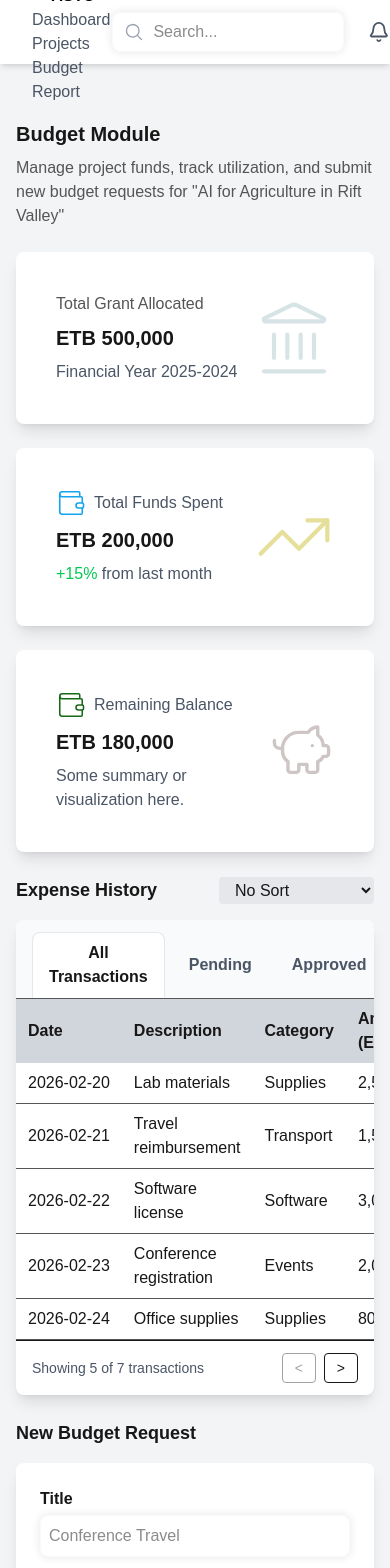
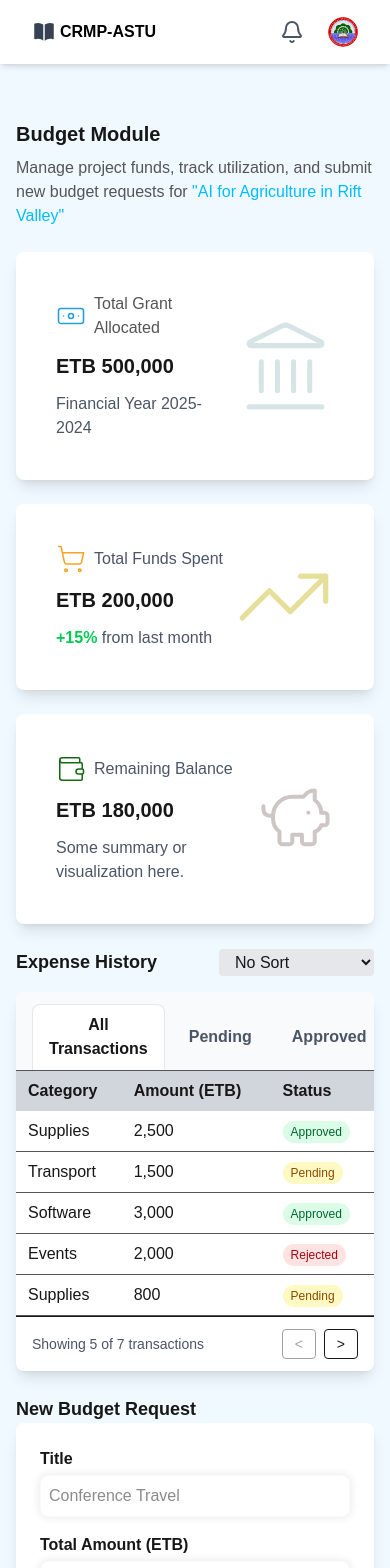
Before and after one commit to BunaCore/CRMP-Frontend, a Next.js app: page /submission in a window 390 px wide. Shown: the top 1568 px of the page. Built offline with nearby package versions, Linux system fonts and the light colour scheme.

Commit message:
frontend:budgetform

```diff
--- a/components/nav-budget.tsx
+++ b/components/nav-budget.tsx
@@ -13,43 +13,52 @@ export default function NavSubmission() {
        <nav className="fixed flex items-center justify-between py-3 px-8 top-0 w-full h-16 bg-white shadow-md">
 
 
-            <ul className="sm:flex gap-5 text-sm text-gray-700 cursor-pointer">
+            <ul className="flex gap-5 text-sm text-gray-700 cursor-pointer">
 
+                {/* Always visible */}
                 <li className="flex items-center gap-1">
                   <BookOpenIcon className="h-6 w-6 text-gray-700" />
                   <span className="text-black font-bold text-base">CRMP-ASTU</span>
                 </li>
-              <li className="text-gray-600 text-base">Dashboard</li>
-              <li className="text-gray-600 text-base">Projects</li>
-              <li className="text-gray-600 text-base">Budget</li>
-              <li className="text-gray-600 text-base">Report</li>
+
+                {/* Desktop only */}
+                <li className="hidden md:block text-gray-600 text-base">Dashboard</li>
+                <li className="hidden md:block text-gray-600 text-base">Projects</li>
+                <li className="hidden md:block text-gray-600 text-base">Budget</li>
+                <li className="hidden md:block text-gray-600 text-base">Report</li>
 
               </ul>
 
-            <div className='flex items-center gap-6'>
+            <div className="flex items-center gap-6">
 
-             <div className="relative w-64">
-                {/* Search icon */}
+              {/* Desktop only search */}
+              <div className="relative w-64 hidden md:block">
                 <MagnifyingGlassIcon className="absolute left-3 top-1/2 transform -translate-y-1/2 h-5 w-5 text-gray-400" />
-
-                {/* Input field */}
                 <input
                   type="search"
                   placeholder="Search..."
-                  className="w-full h-10 pl-10 pr-3 border rounded-lg border-[#F8FBFC]  bg-white shadow-[0_0_10px_rgba(0,0,0,0.1)]"
+                  className="w-full h-10 pl-10 pr-3 border rounded-lg border-[#F8FBFC] bg-white shadow-[0_0_10px_rgba(0,0,0,0.1)]"
                 />
               </div>
+
+              {/* Always visible */}
               <Bell className="h-6 w-6 text-gray-600 cursor-pointer" />
 
+              {/* Always visible */}
+              <div className="group relative">
+                <Image
+                  src="/ASTU.jpg"
+                  alt="Astu"
+                  width={30}
+                  height={30}
+                  className="rounded-full object-cover"
+                />
 
-              <div className='group relative'>
-                  <Image src="/ASTU.jpg" alt="Astu" width={30} height={30} className="rounded-full object-cover"/>
-                <div className='group-hover:block hidden absolute dropdown-menu right-0 pt-4'>
-                  <div className='flex flex-col gap-2 w-36 py-3 px-5 bg-gray-300 cursor-pointer text-gray-500 rounded'>
-                      <p className='cursor-pointer text-black'>settings</p>
-                      <p className='cursor-pointer text-black'>Logout</p>
+                <div className="group-hover:block hidden absolute right-0 pt-4">
+                  <div className="flex flex-col gap-2 w-36 py-3 px-5 bg-gray-300 cursor-pointer text-gray-500 rounded">
+                    <p className="text-black">settings</p>
+                    <p className="text-black">Logout</p>
                   </div>
-
                 </div>
               </div>
             </div>
--- a/components/new-submission.tsx
+++ b/components/new-submission.tsx
@@ -20,7 +20,6 @@ export default function NewSubmission() {
     { date: "2026-02-26", description: "Online course", category: "Education", amount: 500, status: "Pending" },
   ];
 
-  /* ---------------- FILE UPLOAD ---------------- */
   const handleFile = (file) => {
     if (!file) return;
     setFileName(file.name);
@@ -36,13 +35,11 @@ export default function NewSubmission() {
     handleFile(e.target.files[0]);
   };
 
-
   const handleSubmit = (e) => {
     e.preventDefault();
     console.log("Form submitted");
   };
 
-  /* ---------------- FILTER ---------------- */
   const filteredData = exampleData.filter((row) => {
     if (activeTab === "all") return true;
     if (activeTab === "pending") return row.status.toLowerCase() === "pending";
@@ -50,7 +47,6 @@ export default function NewSubmission() {
     return true;
   });
 
-  /* ---------------- SORT ---------------- */
   const sortedData = [...filteredData].sort((a, b) => {
     if (!sortField) return 0;
     if (sortField === "amount") return b.amount - a.amount;
@@ -58,107 +54,71 @@ export default function NewSubmission() {
     return 0;
   });
 
-  /* ---------------- PAGINATION ---------------- */
   const totalRows = sortedData.length;
   const totalPages = Math.ceil(totalRows / rowsPerPage);
   const startIndex = (currentPage - 1) * rowsPerPage;
   const paginatedData = sortedData.slice(startIndex, startIndex + rowsPerPage);
 
   return (
-    <div className="min-h-screen w-full bg-gray-100 px-4 sm:px-8 pt-30">
-
-      <div className="mb-6">
+    <div className="min-h-screen w-full bg-sky-50 px-4 sm:px-8 pt-30">
+      <div className="grid grid-cols-1 lg:grid-cols-3 gap-6">
+        <div className="lg:col-span-2">
           <h1 className="lg:text-4xl text-xl font-bold mb-2">Budget Module</h1>
           <p className="text-muted-foreground lg:text-xl text-base">
             Manage project funds, track utilization, and submit new budget requests
-          for "AI for Agriculture in Rift Valley"
+            for <span className="text-sky-400">"AI for Agriculture in Rift Valley"</span>
           </p>
         </div>
 
-      {/* MAIN GRID */}
-      <div className="grid grid-cols-1 lg:grid-cols-3 gap-6">
+        <div className="hidden lg:block"></div>
 
-        {/* CARDS */}
         <div className="lg:col-span-3 flex flex-col lg:flex-row gap-6">
-         {/* Card 1 */}
           <div className="flex-1 bg-white rounded-lg shadow-lg p-10 flex justify-between items-center">
-          {/* Left: text content */}
             <div>
+              <div className="flex items-center gap-2">
+                <Image src="/banknote.svg" alt="banknote" width={30} height={30} />
                 <p className="text-muted-foreground">Total Grant Allocated</p>
-            <h2 className="lg:text-2xl text-xl font-bold mt-2 mb-2">ETB 500,000</h2>
+              </div>
+              <h2 className="lg:text-2xl text-xl font-bold mt-3 mb-3">ETB 500,000</h2>
               <p className="text-gray-600">Financial Year 2025-2024</p>
             </div>
-          {/* Right: image */}
             <div>
-            <Image
-              src="/landmark.svg"
-              alt="landmark"
-              width={80}
-              height={80}
-              className=""
-            />
+              <Image src="/landmark.svg" alt="landmark" width={100} height={100} />
             </div>
           </div>
 
-        {/* Card 2 */}
           <div className="flex-1 bg-white rounded-lg shadow-lg p-10 flex justify-between items-center">
             <div>
               <div className="flex items-center gap-2">
-              <Image
-               src="/wall.svg"
-              alt="landmark"
-              width={30}
-              height={30}/>
+                <Image src="/cart.svg" alt="cart" width={30} height={30} />
                 <p className="text-gray-600">Total Funds Spent</p>
               </div>
-
-            <h2 className="lg:text-2xl text-xl font-bold mt-2 mb-2">ETB 200,000</h2>
-            <p className="text-gray-600"><span className="text-green-500">+15%</span> from last month</p>
+              <h2 className="lg:text-2xl text-xl font-bold mt-3 mb-3">ETB 200,000</h2>
+              <p className="text-gray-600"><span className="text-green-500 font-bold">+15%</span> from last month</p>
             </div>
             <div>
-            <Image
-              src="/up.svg"
-              alt="up"
-              width={80}
-              height={80}
-              className=""
-            />
+              <Image src="/up.svg" alt="up" width={100} height={100} />
             </div>
           </div>
 
-        {/* Card 3 */}
           <div className="flex-1 bg-white rounded-lg shadow-lg p-10 flex justify-between items-center">
             <div>
               <div className="flex items-center gap-2">
-                  <Image
-                    src="/wallet.svg"
-                    alt="up"
-                    width={30}
-                    height={30}
-                  />
+                <Image src="/wallet.svg" alt="wallet" width={30} height={30} />
                 <p className="text-gray-600">Remaining Balance</p>
               </div>
-            <h2 className="lg:text-2xl text-xl font-bold mt-2 mb-2">ETB 180,000</h2>
+              <h2 className="lg:text-2xl text-xl font-bold mt-3 mb-3">ETB 180,000</h2>
               <p className="text-gray-600">Some summary or visualization here.</p>
             </div>
             <div>
-            <Image
-              src="/bank.svg"
-              alt="bank"
-              width={80}
-              height={80}
-              className=""
-            />
+              <Image src="/bank.svg" alt="bank" width={100} height={100} />
             </div>
           </div>
         </div>
-        {/* ---------------- TABLE SECTION ---------------- */}
+
         <div className="lg:col-span-2 flex flex-col gap-4">
-
-
           <div className="flex justify-between items-center">
             <h2 className="text-lg font-bold">Expense History</h2>
-
             <select
               value={sortField}
               onChange={(e) => setSortField(e.target.value)}
@@ -170,11 +130,8 @@ export default function NewSubmission() {
             </select>
           </div>
 
-          {/* TABLE CARD */}
           <div className="bg-white rounded-lg shadow-lg overflow-hidden">
-
-            {/* TABS */}
-            <div className="flex gap-2  border-b border-muted-foreground bg-gray-50 px-4 pt-3">
+            <div className="flex gap-2 border-b border-muted-foreground bg-gray-50 px-4 pt-3">
               {["all", "pending", "approved"].map((tab) => (
                 <button
                   key={tab}
@@ -185,124 +142,90 @@ export default function NewSubmission() {
                       : "text-gray-600 hover:bg-gray-100"
                   }`}
                 >
-                  {tab === "all"
-                    ? "All Transactions"
-                    : tab === "pending"
-                    ? "Pending"
-                    : "Approved"}
+                  {tab === "all" ? "All Transactions" : tab === "pending" ? "Pending" : "Approved"}
                 </button>
               ))}
             </div>
 
-            {/* TABLE */}
-            <div className=" overflow-x-auto">
+            <div className="overflow-x-auto">
               <table className="w-full table-auto text-left">
                 <thead className="bg-gray-300">
                   <tr>
-                    <th className="py-2 px-3">Date</th>
-                    <th className="py-2 px-3 w-[30%]">Description</th>
+                    <th className="py-2 px-3 hidden md:table-cell">Date</th>
+                    <th className="py-2 px-3 w-[30%] hidden md:table-cell">Description</th>
                     <th className="py-2 px-3">Category</th>
                     <th className="py-2 px-3">Amount (ETB)</th>
                     <th className="py-2 px-3">Status</th>
                   </tr>
                 </thead>
-
                 <tbody>
                   {paginatedData.map((row, i) => (
                     <tr key={i} className="border-b border-muted-foreground hover:bg-gray-50">
-                      <td className="py-2 px-3 whitespace-nowrap">{row.date}</td>
-                      <td className="py-2 px-3 break-words">{row.description}</td>
+                      <td className="py-2 px-3 whitespace-nowrap hidden md:table-cell">{row.date}</td>
+                      <td className="py-2 px-3 break-words hidden md:table-cell">{row.description}</td>
                       <td className="py-2 px-3">{row.category}</td>
-                      <td className="py-2 px-3 ">{row.amount.toLocaleString()}</td>
+                      <td className="py-2 px-3">{row.amount.toLocaleString()}</td>
                       <td className="py-2 px-3">
-                        <span
-                          className={`px-2 py-1 text-xs rounded-full ${
+                        <span className={`px-2 py-1 text-xs rounded-full ${
                           row.status === "Approved"
                             ? "bg-green-100 text-green-800"
                             : row.status === "Pending"
                             ? "bg-yellow-100 text-yellow-800"
                             : "bg-red-100 text-red-800"
-                          }`}
-                        >
-                          {row.status}
-                        </span>
+                        }`}>{row.status}</span>
                       </td>
                     </tr>
                   ))}
-
                   {paginatedData.length === 0 && (
                     <tr>
-                      <td colSpan="5" className="text-center py-6 text-gray-500">
-                        No data found
-                      </td>
+                      <td colSpan="5" className="text-center py-6 text-gray-500">No data found</td>
                     </tr>
                   )}
                 </tbody>
               </table>
 
-              {/* ---------------- PAGINATION FOOTER ---------------- */}
               <div className="flex justify-between items-center px-4 py-3 border-t text-sm">
                 <p className="text-gray-600">
                   Showing {Math.min(rowsPerPage, totalRows - startIndex)} of {totalRows} transactions
                 </p>
-
                 <div className="flex gap-2">
                   <button
                     disabled={currentPage === 1}
-                    onClick={() => setCurrentPage((p) => p - 1)}
+                    onClick={() => setCurrentPage(p => p - 1)}
                     className="px-3 py-1 border rounded disabled:opacity-40 hover:bg-gray-100"
-                  >
-                    {"<"}
-                  </button>
-
+                  >{"<"}</button>
                   <button
                     disabled={currentPage === totalPages || totalPages === 0}
-                    onClick={() => setCurrentPage((p) => p + 1)}
+                    onClick={() => setCurrentPage(p => p + 1)}
                     className="px-3 py-1 border rounded disabled:opacity-40 hover:bg-gray-100"
-                  >
-                    {">"}
-                  </button>
+                  >{">"}</button>
                 </div>
               </div>
-
             </div>
           </div>
         </div>
 
-        {/* ---------------- FORM ---------------- */}
-        <div className="lg:col-span-1 flex flex-col gap-4">
+        <div className="lg:col-span-1">
           <h2 className="text-lg font-bold">New Budget Request</h2>
-
           <div className="bg-white rounded-lg shadow-lg p-6">
             <form onSubmit={handleSubmit} className="flex flex-col gap-4">
-
-
               <label className="flex flex-col">
                 <span className="font-semibold">Title</span>
                 <input placeholder="Conference Travel" className="border p-2 mt-1 border-[#F8FBFC] rounded-lg bg-white shadow-[0_0_10px_rgba(0,0,0,0.1)]" />
               </label>
-
               <label className="flex flex-col">
                 <span className="font-semibold">Total Amount (ETB)</span>
-                <input type="number"  placeholder="0.00" className="border p-2 mt-1 border-[#F8FBFC] rounded-lg bg-white shadow-[0_0_10px_rgba(0,0,0,0.1)]" />
+                <input type="number" placeholder="0.00" className="border p-2 mt-1 border-[#F8FBFC] rounded-lg bg-white shadow-[0_0_10px_rgba(0,0,0,0.1)]" />
               </label>
-
-
               <label className="flex flex-col">
-                <span className="font-semibold ">Description</span>
-                <textarea  placeholder="Explain why the expence is necessary.." className="border  p-2 mt-1 min-h-[100px] border-[#F8FBFC] rounded-lg bg-white shadow-[0_0_10px_rgba(0,0,0,0.1)]" />
+                <span className="font-semibold">Description</span>
+                <textarea placeholder="Explain why the expense is necessary.." className="border p-2 mt-1 min-h-[100px] border-[#F8FBFC] rounded-lg bg-white shadow-[0_0_10px_rgba(0,0,0,0.1)]" />
               </label>
-
-              {/* FILE UPLOAD */}
               <div className="flex flex-col">
                 <span className="font-semibold mb-2">Attachment</span>
-
                 <div
                   onDrop={handleDrop}
-                  onDragOver={(e) => {
-                    e.preventDefault();
-                    e.stopPropagation();
-                  }}
+                  onDragOver={(e) => { e.preventDefault(); e.stopPropagation(); }}
                   className="border-2 border-dashed border-gray-300 rounded-lg p-6 text-center cursor-pointer hover:border-blue-500 transition"
                 >
                   <input
@@ -312,39 +235,21 @@ export default function NewSubmission() {
                     onChange={handleChange}
                     className="hidden"
                   />
-
                   <label htmlFor="fileUpload" className="cursor-pointer">
-                    <p className="text-gray-600">
-                      Drag & drop your file here
-                    </p>
-                    <p className="text-sm text-blue-600 mt-1">
-                      or click to upload
-                    </p>
-
-                    {fileName && (
-                      <p className="mt-3 text-green-600 font-medium">
-                        {fileName}
-                      </p>
-                    )}
+                    <p className="text-gray-600">Drag & drop your file here</p>
+                    <p className="text-sm text-blue-600 mt-1">or click to upload</p>
+                    {fileName && <p className="mt-3 text-green-600 font-medium">{fileName}</p>}
                   </label>
                 </div>
               </div>
 
-
               <div className="flex gap-3 justify-end">
-                <button type="button" className="bg-gray-300 px-4 py-2 rounded">
-                  Save Draft
-                </button>
-
-                <button type="submit" className="bg-[#13DAEC] text-white px-4 py-2 rounded">
-                  Submit Budget
-                </button>
+                <button type="button" className="bg-gray-300 px-4 py-2 rounded">Save Draft</button>
+                <button type="submit" className="bg-[#13DAEC] text-white px-4 py-2 rounded">Submit Budget</button>
               </div>
-
             </form>
           </div>
         </div>
-
       </div>
     </div>
   );
```
Also changed, not shown: public/banknote.svg (added), public/cart.svg (added). Lines whose indentation alone changed are shown as unchanged.
